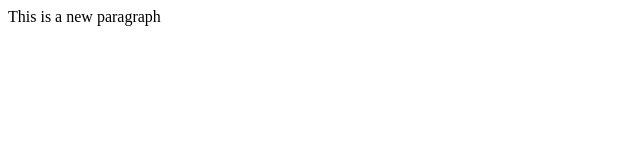
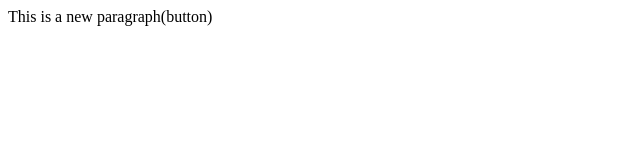
Before and after one commit to rahulajnar/pro_01, a plain HTML site: page index.html in a window 1280 px wide. Shown: the full height of the page, 0-640 px from the left. Drawn offline with Linux system fonts and the light colour scheme.

```diff
--- a/index.html
+++ b/index.html
@@ -1,3 +1,3 @@
 <p>
-    This is a new paragraph
+    This is a new paragraph(button)
 </p>
```
